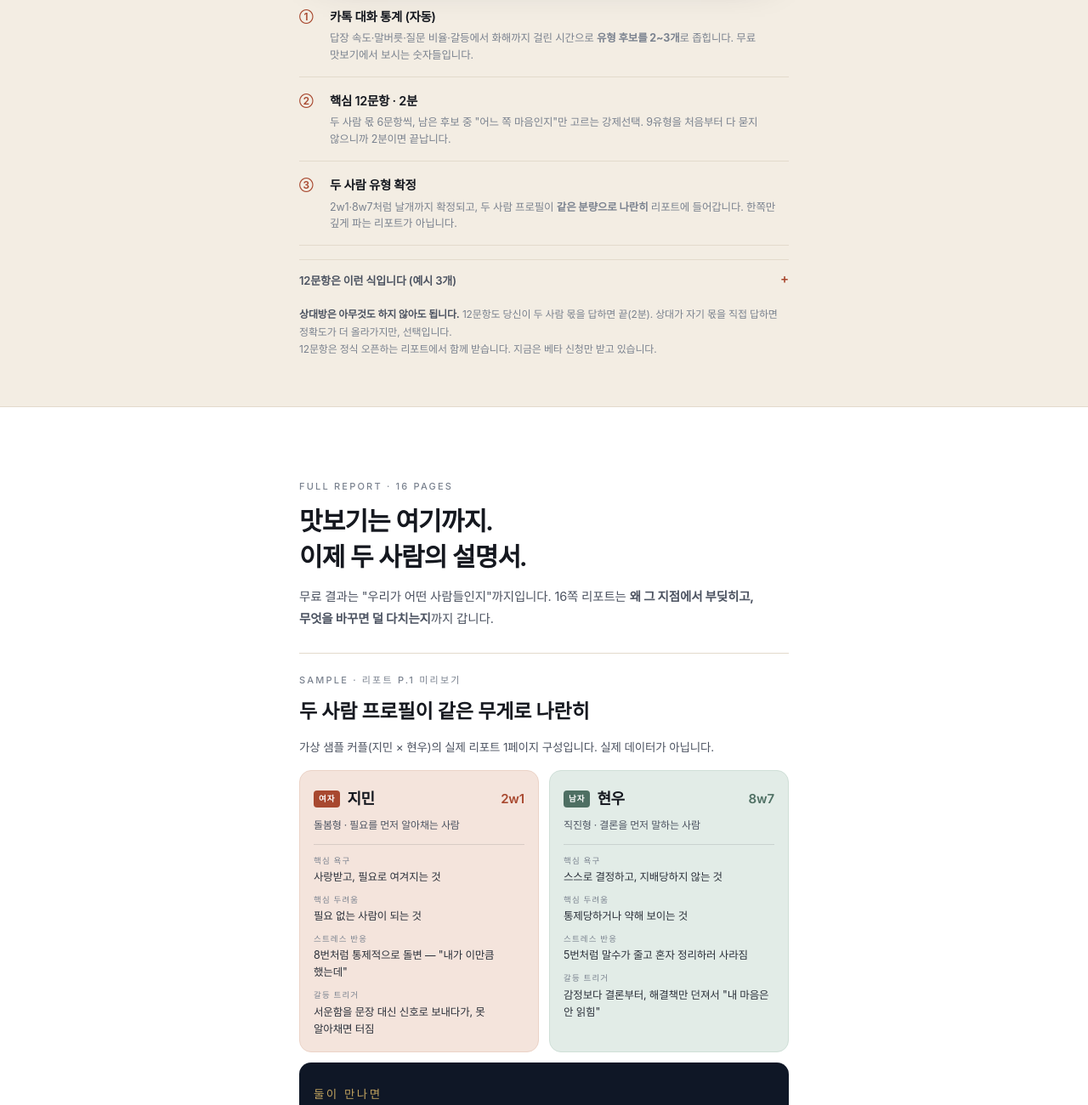
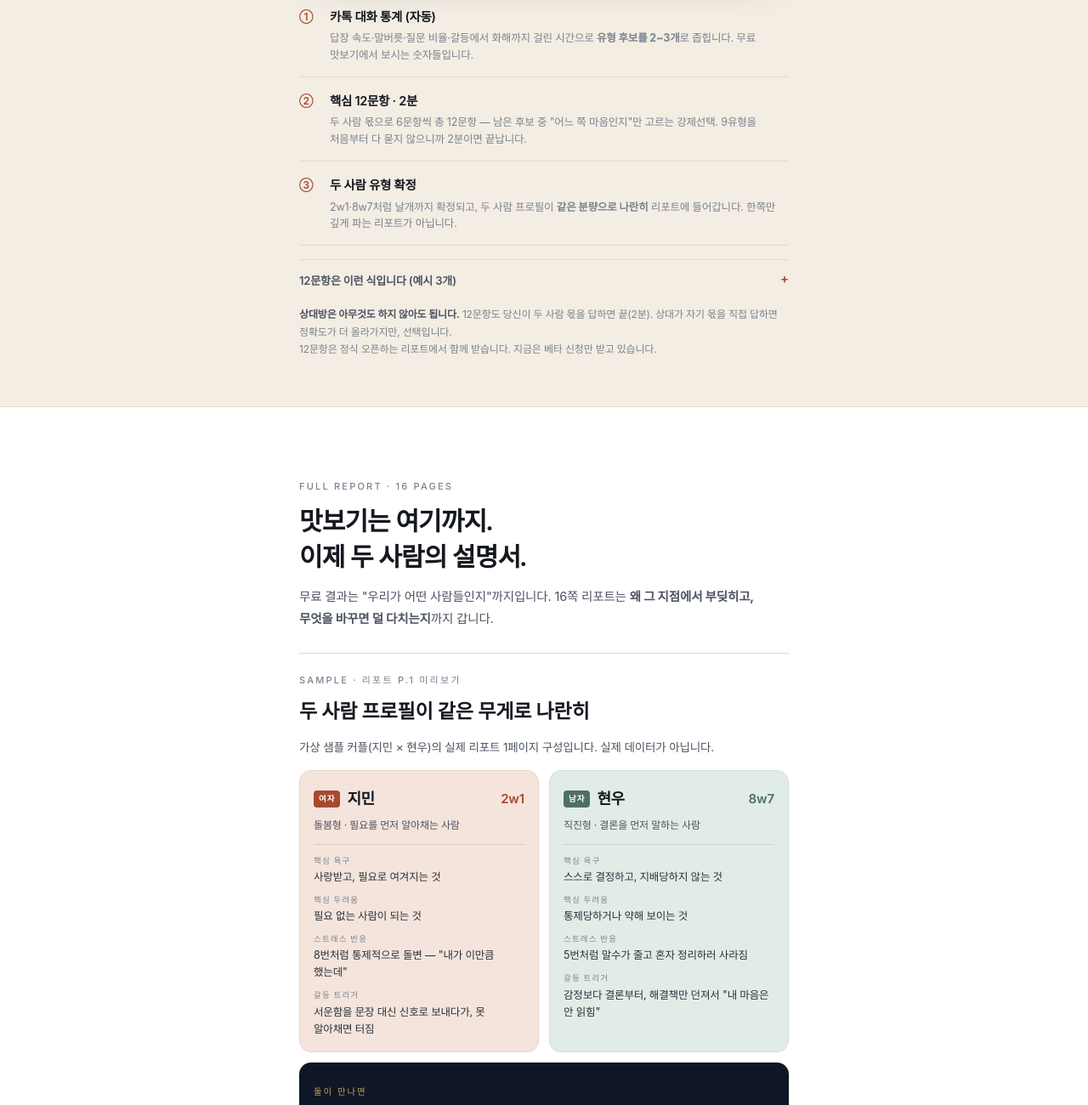
Before and after one commit to wjdduswo33-eng/couple-enneagram-report, a plain HTML site: page index.html in a window 1280 px wide. Shown: the part 3260-4560 px from the top of the page at 85% size. Drawn offline with nearby package versions, Linux system fonts and the light colour scheme.

Commit message:
문구 다듬기: 12문항 표현 명확화, '둘이 만나면' 라벨 스타일 정리

```diff
--- a/index.html
+++ b/index.html
@@ -420,7 +420,7 @@ footer .fl{display:flex;justify-content:space-between;gap:12px;flex-wrap:wrap;ma
 .prof dt:first-child{margin-top:0}
 .prof dd{margin:2px 0 0;color:#2B303A}
 .prof-join{margin-top:12px;background:var(--navy);color:#fff;border-radius:14px;padding:18px 17px}
-.prof-join .card-cap{color:var(--gold);opacity:.95}
+.prof-join .card-cap{color:var(--gold);opacity:.95;font-family:var(--num);font-size:10.5px;letter-spacing:.18em}
 .prof-join p{margin-top:8px;font-size:13.5px;line-height:1.74;color:#C6D0DE}
 .prof-join p b{color:#fff;font-weight:600}
 .prof-join .why{margin-top:9px;font-size:11.5px;color:#8D9AB0;line-height:1.6}
@@ -617,7 +617,7 @@ footer .fl{display:flex;justify-content:space-between;gap:12px;flex-wrap:wrap;ma
       <div class="ch">
         <div class="no">②</div>
         <div><div class="tt">핵심 12문항 · 2분</div>
-        <div class="dd">두 사람 몫 6문항씩, 남은 후보 중 "어느 쪽 마음인지"만 고르는 강제선택. 9유형을 처음부터 다 묻지 않으니까 2분이면 끝납니다.</div></div>
+        <div class="dd">두 사람 몫으로 6문항씩 총 12문항 — 남은 후보 중 "어느 쪽 마음인지"만 고르는 강제선택. 9유형을 처음부터 다 묻지 않으니까 2분이면 끝납니다.</div></div>
       </div>
       <div class="ch">
         <div class="no">③</div>
```
